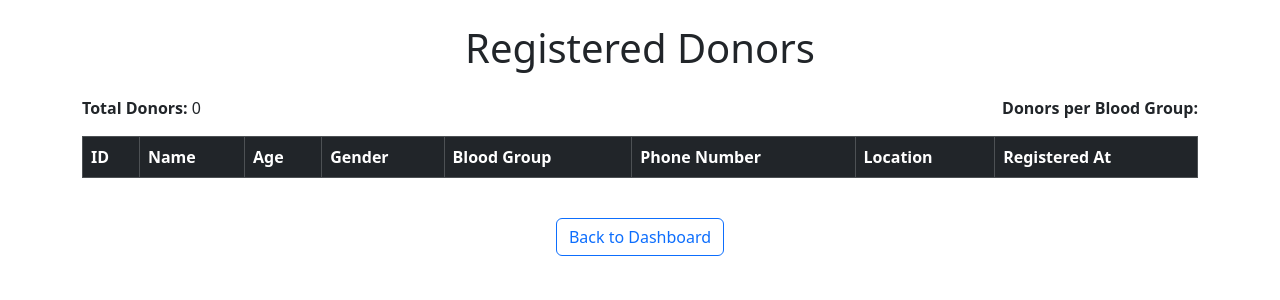
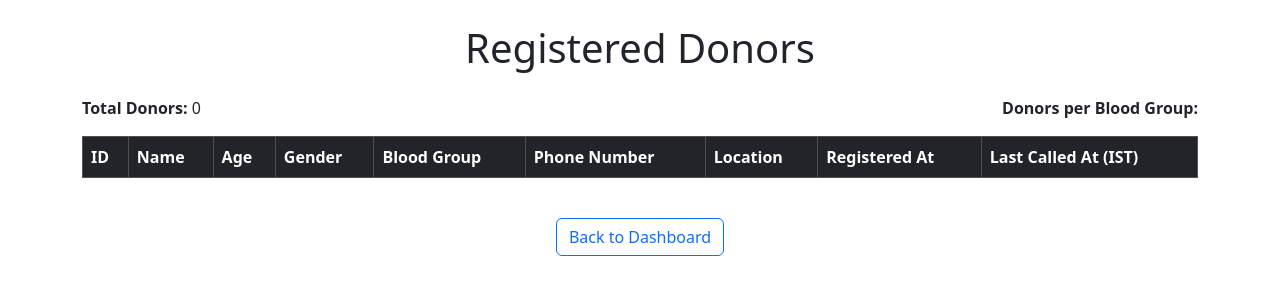
Before and after one commit to arnavt1605/IVR-Caller-System, a Flask app: page /donors in a window 1280 px wide. Shown: the top 300 px of the page. Run offline with Flask 3, Linux system fonts and the light colour scheme; data that the repository does not hold is empty; some libraries are stand-ins or nearby versions.

Commit message:
added last_called_at column to frontend

```diff
--- a/templates/donors.html
+++ b/templates/donors.html
@@ -33,6 +33,7 @@
           <th>Phone Number</th>
           <th>Location</th>
           <th>Registered At</th>
+          <th>Last Called At (IST)</th>
         </tr>
       </thead>
       <tbody>
@@ -46,6 +47,7 @@
           <td>{{ donor.Phone_Number }}</td>
           <td>{{ donor.Location or 'N/A' }}</td>
           <td>{{ donor.Registered_At or 'N/A' }}</td>
+          <td>{{ donor.last_called_at }}</td>
         </tr>
         {% endfor %}
       </tbody>
```
